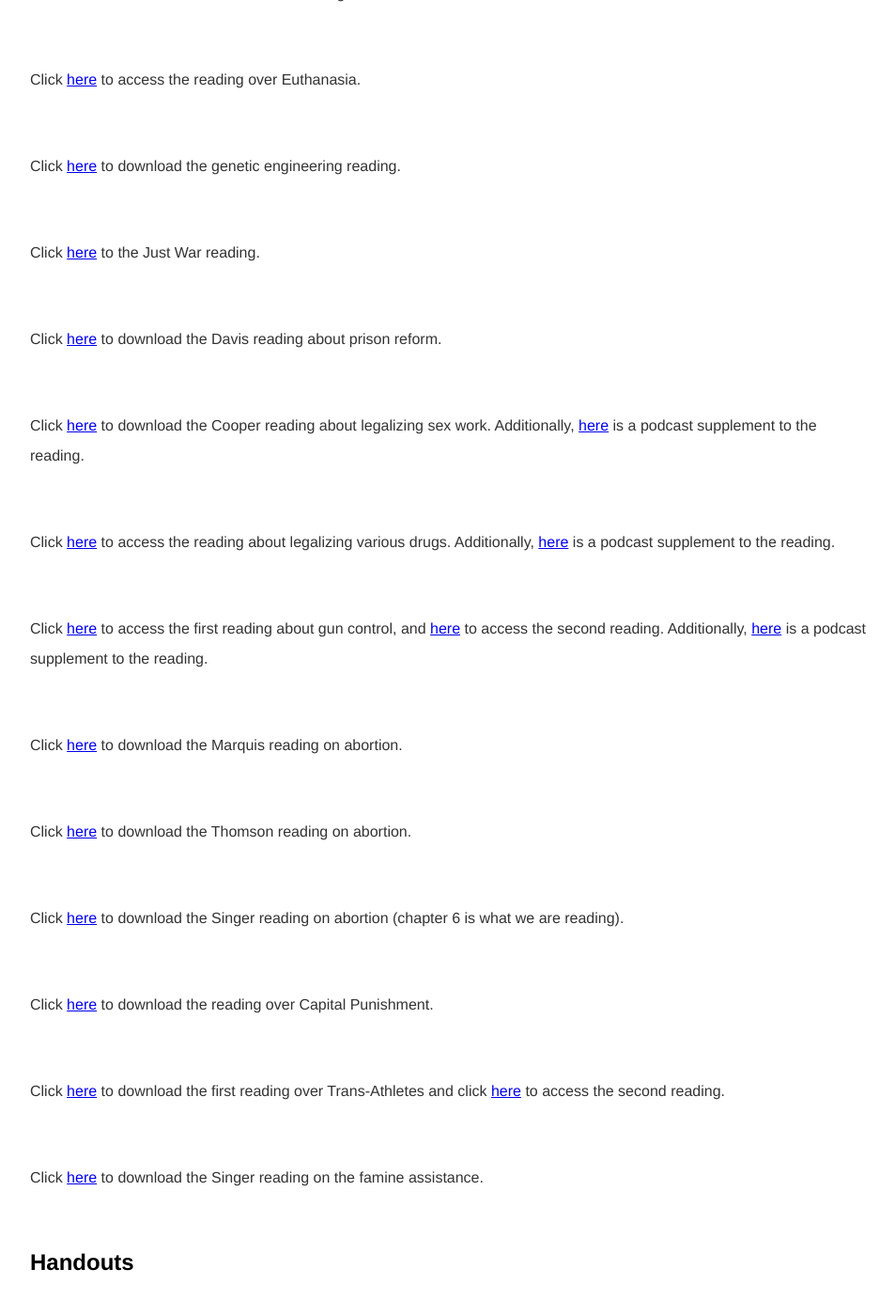
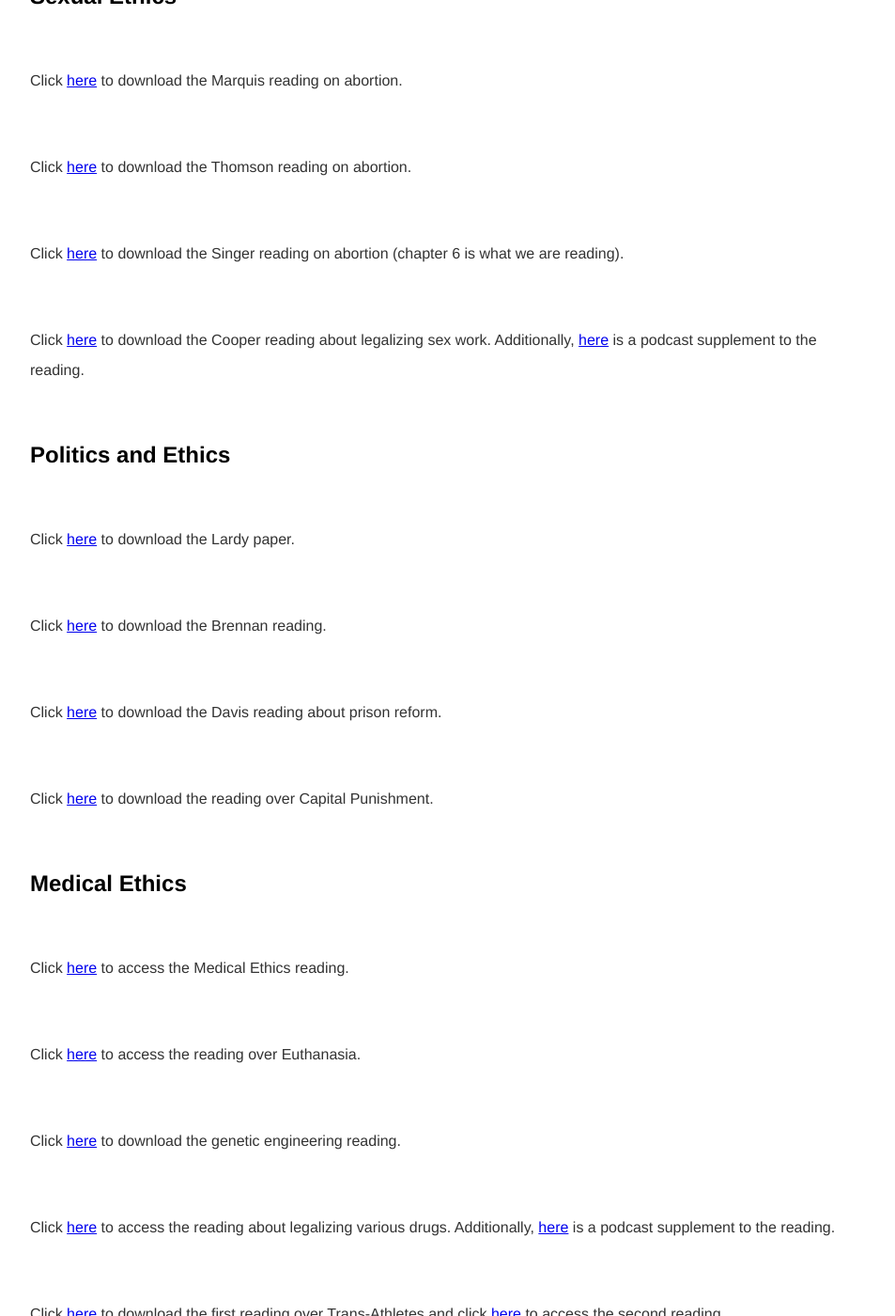
Before and after one commit to kevinjpatton/kevinjpatton.github.io, a Jekyll site: the page built from teaching/phil_2030/index.html, in a window 1280 px wide and 1400 px high, scrolled down 1966 px. Shown: the whole window at 94% size, without its empty margins (160-1113 px from the left). Built offline with Jekyll 4.4.1, drawn with Linux system fonts in a browser that asks for light colours; Markdown is read by kramdown in place of the engine named in the settings; some of the changed text lies outside the part shown.

Commit message:
Update index.html

```diff
--- a/teaching/phil_2030/index.html
+++ b/teaching/phil_2030/index.html
@@ -3,45 +3,52 @@
 title: Teaching - Phil 2030
 ---
 <h1>Phil 2030</h1>
+<h2>Core Class Materials</h2>
+<p>Click <a href="/teaching/phil_2030/Philosophy 2030 - Syllabus - Fall 2023.pdf" target="_blank">here</a> to download the syllabus for the class.</p>
+<p>Click <a href="/banda/Russ Shafer-Landau - Fundamentals of Ethics .pdf" target="_blank">here</a> to download the textbook.</p>
+
 <h2>Exam Reviews</h2>
 <p>Click <a href="/teaching/phil_2030/Exam 1 - No Mackie - Modified Fall23.pdf" target="_blank">here</a> to download the study guide for Exam 1.</p>
 <p>Click <a href="/teaching/phil_2030/Exam 2 - Mackie and Nagel.pdf" target="_blank">here</a> to download the study guide for Exam 2.</p>
+<h2>Extra Credit</h2>
+<p>Click <a href="/teaching/phil_2030/Handout - Bak EC - Phil2030.pdf" target="_blank">here</a> to download the handout for the extra credit assignment.</p>
 <h2>Final Project</h2>
 <p>Click <a href="/teaching/phil_2030/PHIL2030_FinalProject.pdf" target="_blank">here</a> to download the handout for the Final Project.</p>
 
-<h2>Core Class Materials</h2>
-<p>Click <a href="/teaching/phil_2030/Philosophy 2030 - Syllabus - Fall 2023.pdf" target="_blank">here</a> to download the syllabus for the class.</p>
-<p>Click <a href="/banda/Russ Shafer-Landau - Fundamentals of Ethics .pdf" target="_blank">here</a> to download the textbook.</p>
-<p>Click <a href="/teaching/phil_2030/Handout - Bak EC - Phil2030.pdf" target="_blank">here</a> to download the handout for the extra credit assignment.</p>
-
-<h2>Further Readings</h2>
+<h1>Readings Not in the Textbook</h1>
+<h2>Skepticism</h2>
 <p>Click <a href="/teaching/phil_1010/Thomas Nagel - Mortal Questions.pdf" target="_blank">here</a> to download the Thomas Nagel reading (we are just reading Ch3).</p>
 <p>Click <a href="/teaching/phil_2030/Bernard Williams - Moral Luck.pdf" target="_blank">here</a> to download the Bernard Williams reading (we are just reading Ch2).</p>
 <p>Click <a href="/banda/J.L. Mackie - Inventing Right and Wrong.pdf" target="_blank">here</a> to download the JL Mackie reading (we are just reading Ch1).</p>
-<p>Click <a href="/teaching/phil_2030/W.D. Ross - What Makes Right Actions Right.pdf" target="_blank">here</a> to download the Ross reading.</p>
 <p>Click <a href="/teaching/phil_3050/AJ Ayer - Language Truth and Logic.pdf" target="_blank">here</a> to download the Ayer reading.</p>
+
+<h2>Famine Relief</h2>
 <p>Click <a href="https://www.garretthardinsociety.org/articles/art_lifeboat_ethics_case_against_helping_poor.html" target="_blank">here</a> to access the Garrett Hardin reading.</p>
 <p>Click <a href="/teaching/phil_2030/Peter Singer - Famine, Affluence, and Morality.pdf" target="_blank">here</a> to download the Singer paper on famine assistance.</p>
+
+<h2>Sexual Ethics</h2>
+<p>Click <a href="/teaching/phil_2030/Don Marquis - Why Abortion is Wrong.pdf" target="_blank">here</a> to download the Marquis reading on abortion.</p>
+<p>Click <a href="/teaching/phil_2030/Judith Jarvis Thomson - A Defense of Abortion.pdf" target="_blank">here</a> to download the Thomson reading on abortion.</p>
+<p>Click <a href="/teaching/phil_2030/Peter Singer - Practical Ethics.pdf" target="_blank">here</a> to download the Singer reading on abortion (chapter 6 is what we are reading).</p>
+<p>Click <a href="/teaching/phil_2030/Belinda Cooper - Prostitution A Feminist Analysis.pdf" target="_blank">here</a> to download the Cooper reading about legalizing sex work.  Additionally, <a href="https://www.wnycstudios.org/podcasts/takeaway/segments/deep-dive-sex-work" target="_blank">here</a> is a podcast supplement to the reading.</p>
+
+<h2>Politics and Ethics</h2>
 <p>Click <a href="/teaching/phil_2030/Heather Lardy - Is there a Right not to Vote.pdf" target="_blank">here</a> to download the Lardy paper.</p>
 <p>Click <a href="/teaching/phil_2030/Jason Brennan - When Not to Vote.pdf" target="_blank">here</a> to download the Brennan reading.</p>
+<p>Click <a href="/teaching/phil_2030/Angela Davis - The Prosecutor's Ethical Duty to End Mass Incarceration.pdf" target="_blank">here</a> to download the Davis reading about prison reform.</p>
+<p>Click <a href="/banda/Matthew Kramer - The Ethics of Capital Punishment.pdf" target="_blank">here</a> to download the reading over Capital Punishment.</p>
+
+<h2>Medical Ethics</h2>
 <p>Click <a href="https://depts.washington.edu/bhdept/ethics-medicine/bioethics-topics/articles/principles-bioethics" target="_blank">here</a> to access the Medical Ethics reading.</p>
 <p>Click <a href="https://plato.stanford.edu/entries/euthanasia-voluntary/" target="_blank">here</a> to access the reading over Euthanasia.</p>
 <p>Click <a href="/teaching/phil_2030/JC Polkinghorne - The person, the soul, and genetic engineering.pdf" target="_blank">here</a> to download the genetic engineering reading.</p>
+<p>Click <a href="https://www.vox.com/policy-and-politics/2017/4/20/15328384/opioid-epidemic-drug-legalization" target="_blank">here</a> to access the reading about legalizing various drugs.  Additionally, <a href="https://www.nytimes.com/2022/09/02/podcasts/the-daily/fentanyl-opioid-crisis-vancouver.html" target="_blank">here</a> is a podcast supplement to the reading.</p>
+<p>Click <a href="/teaching/phil_2030/Sarah Teetzel - Transgender Eligibility Policies in Sport.pdf" target="_blank">here</a> to download the first reading over Trans-Athletes and click <a href="https://www.scientificamerican.com/article/what-the-science-on-gender-affirming-care-for-transgender-kids-really-shows/" target="_blank">here</a> to access the second reading.</p>
+
+<h2>Potpourri</h2>
 <p>Click <a href="https://plato.stanford.edu/entries/war/" target="_blank">here</a> to the Just War reading.</p>
-<p>Click <a href="/teaching/phil_2030/Angela Davis - The Prosecutor's Ethical Duty to End Mass Incarceration.pdf" target="_blank">here</a> to download the Davis reading about prison reform.</p>
-<p>Click <a href="/teaching/phil_2030/Belinda Cooper - Prostitution A Feminist Analysis.pdf" target="_blank">here</a> to download the Cooper reading about legalizing sex work.  Additionally, <a href="https://www.wnycstudios.org/podcasts/takeaway/segments/deep-dive-sex-work" target="_blank">here</a> is a podcast supplement to the reading.</p>
-<p>Click <a href="https://www.vox.com/policy-and-politics/2017/4/20/15328384/opioid-epidemic-drug-legalization" target="_blank">here</a> to access the reading about legalizing various drugs.  Additionally, <a href="https://www.nytimes.com/2022/09/02/podcasts/the-daily/fentanyl-opioid-crisis-vancouver.html" target="_blank">here</a> is a podcast supplement to the reading.</p>
+<p>Click <a href="/teaching/phil_2030/W.D. Ross - What Makes Right Actions Right.pdf" target="_blank">here</a> to download the Ross reading.</p>
 <p>Click <a href="https://gun-control.procon.org/" target="_blank">here</a> to access the first reading about gun control, and <a href="https://giffords.org/lawcenter/report/gun-violence-in-the-us-territories/" target="_blank">here</a> to access the second reading.  Additionally, <a href="https://www.wnycstudios.org/podcasts/takeaway/segments/understanding-what-gun-control-works-and-what-doesnt" target="_blank">here</a> is a podcast supplement to the reading.</p>
-<p>Click <a href="/teaching/phil_2030/Don Marquis - Why Abortion is Wrong.pdf" target="_blank">here</a> to download the Marquis reading on abortion.</p>
-<p>Click <a href="/teaching/phil_2030/Judith Jarvis Thomson - A Defense of Abortion.pdf" target="_blank">here</a> to download the Thomson reading on abortion.</p>
-<p>Click <a href="/teaching/phil_2030/Peter Singer - Practical Ethics.pdf" target="_blank">here</a> to download the Singer reading on abortion (chapter 6 is what we are reading).</p>
-<p>Click <a href="/banda/Matthew Kramer - The Ethics of Capital Punishment.pdf" target="_blank">here</a> to download the reading over Capital Punishment.</p>
-
-
-
-<p>Click <a href="/teaching/phil_2030/Sarah Teetzel - Transgender Eligibility Policies in Sport.pdf" target="_blank">here</a> to download the first reading over Trans-Athletes and click <a href="https://www.scientificamerican.com/article/what-the-science-on-gender-affirming-care-for-transgender-kids-really-shows/" target="_blank">here</a> to access the second reading.</p>
-<p>Click <a href="/banda/Peter Singer - Famine, Affulence, and Morality.pdf" target="_blank">here</a> to download the Singer reading on the famine assistance.</p>
-
 
 <h2>Handouts</h2>
 <p>Click <a href="/teaching/phil_2030/Handout - Hedonism.pdf" target="_blank">here</a> to download the handout over Hedonism.</p>
```
